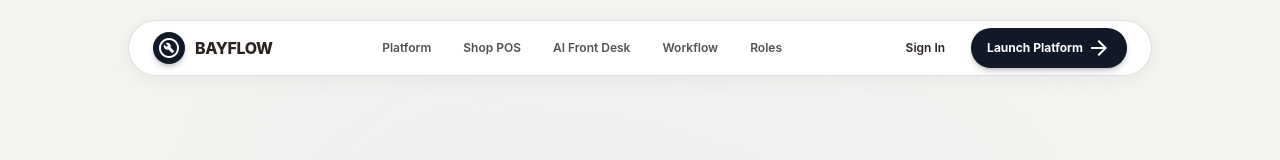
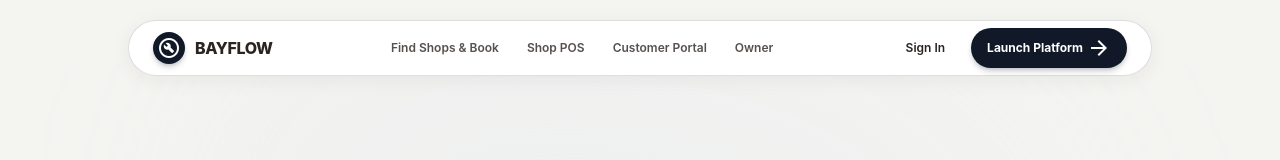
Before and after one commit to suleman2028nust/BayFlow-LoopLab, a Next.js app in the folder Frontend/: page / in a window 1280 px wide. Shown: the top 160 px of the page. Built offline with nearby package versions, Linux system fonts and the light colour scheme.

Commit message:
Update components

```diff
--- a/Frontend/components/DemoModal.tsx
+++ b/Frontend/components/DemoModal.tsx
@@ -1,6 +1,7 @@
 "use client";
 
 import React, { useState } from "react";
+import { useRouter } from "next/navigation";
 import { motion, AnimatePresence } from "framer-motion";
 
 interface DemoModalProps {
@@ -9,6 +10,7 @@ interface DemoModalProps {
 }
 
 export default function DemoModal({ isOpen, onClose }: DemoModalProps) {
+  const router = useRouter();
   const [selectedRole, setSelectedRole] = useState<string>("sa");
   const [isLogged, setIsLogged] = useState(false);
 
@@ -26,7 +28,14 @@ export default function DemoModal({ isOpen, onClose }: DemoModalProps) {
     setTimeout(() => {
       setIsLogged(false);
       onClose();
-    }, 1200);
+      if (selectedRole === "owner") {
+        router.push("/owner");
+      } else if (selectedRole === "customer") {
+        router.push("/customer");
+      } else {
+        router.push(`/pos?role=${selectedRole}`);
+      }
+    }, 800);
   };
 
   return (
--- a/Frontend/components/Footer.tsx
+++ b/Frontend/components/Footer.tsx
@@ -19,10 +19,10 @@ export default function Footer() {
         </div>
 
         <div className="flex items-center gap-6 font-medium text-[#2C2421]">
-          <a href="#platform" className="hover:text-[#111827] transition-colors">Platform</a>
-          <a href="#roles-pos" className="hover:text-[#111827] transition-colors">Shop POS</a>
-          <a href="#ai-concierge" className="hover:text-[#111827] transition-colors">AI Front Desk</a>
-          <a href="#shop-access" className="hover:text-[#111827] transition-colors">Directory</a>
+          <Link href="/shops" className="hover:text-[#111827] transition-colors">Find Shops</Link>
+          <Link href="/pos" className="hover:text-[#111827] transition-colors">Shop POS</Link>
+          <Link href="/customer" className="hover:text-[#111827] transition-colors">Customer Portal</Link>
+          <Link href="/owner" className="hover:text-[#111827] transition-colors">Owner Dashboard</Link>
         </div>
 
         <div className="text-[#2C2421]/50 text-[11px] font-mono">
--- a/Frontend/components/Navbar.tsx
+++ b/Frontend/components/Navbar.tsx
@@ -28,47 +28,41 @@ export default function Navbar({ onOpenDemo }: NavbarProps) {
         </Link>
 
         {/* Desktop Nav */}
-        <nav className="hidden md:flex items-center gap-6 lg:gap-8 text-xs font-semibold text-[#2C2421]/80">
-          <a
-            href="#platform"
+        <nav className="hidden md:flex items-center gap-5 lg:gap-7 text-xs font-semibold text-[#2C2421]/80">
+          <Link
+            href="/shops"
             className="hover:text-[#111827] transition-colors"
           >
-            Platform
-          </a>
-          <a
-            href="#roles-pos"
+            Find Shops &amp; Book
+          </Link>
+          <Link
+            href="/pos"
             className="hover:text-[#111827] transition-colors"
           >
             Shop POS
-          </a>
-          <a
-            href="#ai-concierge"
+          </Link>
+          <Link
+            href="/customer"
             className="hover:text-[#111827] transition-colors"
           >
-            AI Front Desk
-          </a>
-          <a
-            href="#how-it-works"
+            Customer Portal
+          </Link>
+          <Link
+            href="/owner"
             className="hover:text-[#111827] transition-colors"
           >
-            Workflow
-          </a>
-          <a
-            href="#shop-access"
-            className="hover:text-[#111827] transition-colors"
-          >
-            Roles
-          </a>
+            Owner
+          </Link>
         </nav>
 
         {/* Action Controls */}
         <div className="flex items-center gap-2 sm:gap-3">
-          <button
-            onClick={onOpenDemo}
+          <Link
+            href="/login"
             className="hidden sm:inline-flex items-center gap-1 px-3.5 py-1.5 rounded-full text-xs font-semibold text-[#2C2421] hover:bg-[#F4F4F1] transition-all"
           >
             Sign In
-          </button>
+          </Link>
           <button
             onClick={onOpenDemo}
             className="bg-[#111827] hover:bg-[#0F172A] text-white text-xs font-bold px-4 py-2 rounded-full transition-all shadow-md shadow-[#111827]/20 flex items-center gap-1 hover:scale-105 active:scale-95"
@@ -99,41 +93,41 @@ export default function Navbar({ onOpenDemo }: NavbarProps) {
             exit={{ opacity: 0, scale: 0.95, y: -10 }}
             className="md:hidden mt-3 max-w-sm mx-auto bg-white border border-[#2C2421]/15 rounded-2xl px-6 py-5 flex flex-col gap-3 text-sm font-medium text-[#2C2421] shadow-xl"
           >
-            <a
-              href="#platform"
+            <Link
+              href="/shops"
               onClick={() => setMobileMenuOpen(false)}
               className="hover:text-[#111827] py-1"
             >
-              Platform Overview
-            </a>
-            <a
-              href="#roles-pos"
+              Find Shops &amp; Book
+            </Link>
+            <Link
+              href="/pos"
               onClick={() => setMobileMenuOpen(false)}
               className="hover:text-[#111827] py-1"
             >
               Shop POS Dashboards
-            </a>
-            <a
-              href="#ai-concierge"
+            </Link>
+            <Link
+              href="/customer"
               onClick={() => setMobileMenuOpen(false)}
               className="hover:text-[#111827] py-1"
             >
-              AI Front Desk &amp; Calling
-            </a>
-            <a
-              href="#how-it-works"
+              Customer Portal
+            </Link>
+            <Link
+              href="/owner"
               onClick={() => setMobileMenuOpen(false)}
               className="hover:text-[#111827] py-1"
             >
-              Booking Lifecycle
-            </a>
-            <a
-              href="#shop-access"
+              Owner Multi-Shop
+            </Link>
+            <Link
+              href="/login"
               onClick={() => setMobileMenuOpen(false)}
-              className="hover:text-[#111827] py-1"
+              className="hover:text-[#111827] py-1 font-bold text-[#E85D22]"
             >
-              Role Directory
-            </a>
+              Sign In Account
+            </Link>
             <div className="pt-3 border-t border-[#2C2421]/10 flex flex-col gap-2">
               <button
                 onClick={() => {
```
